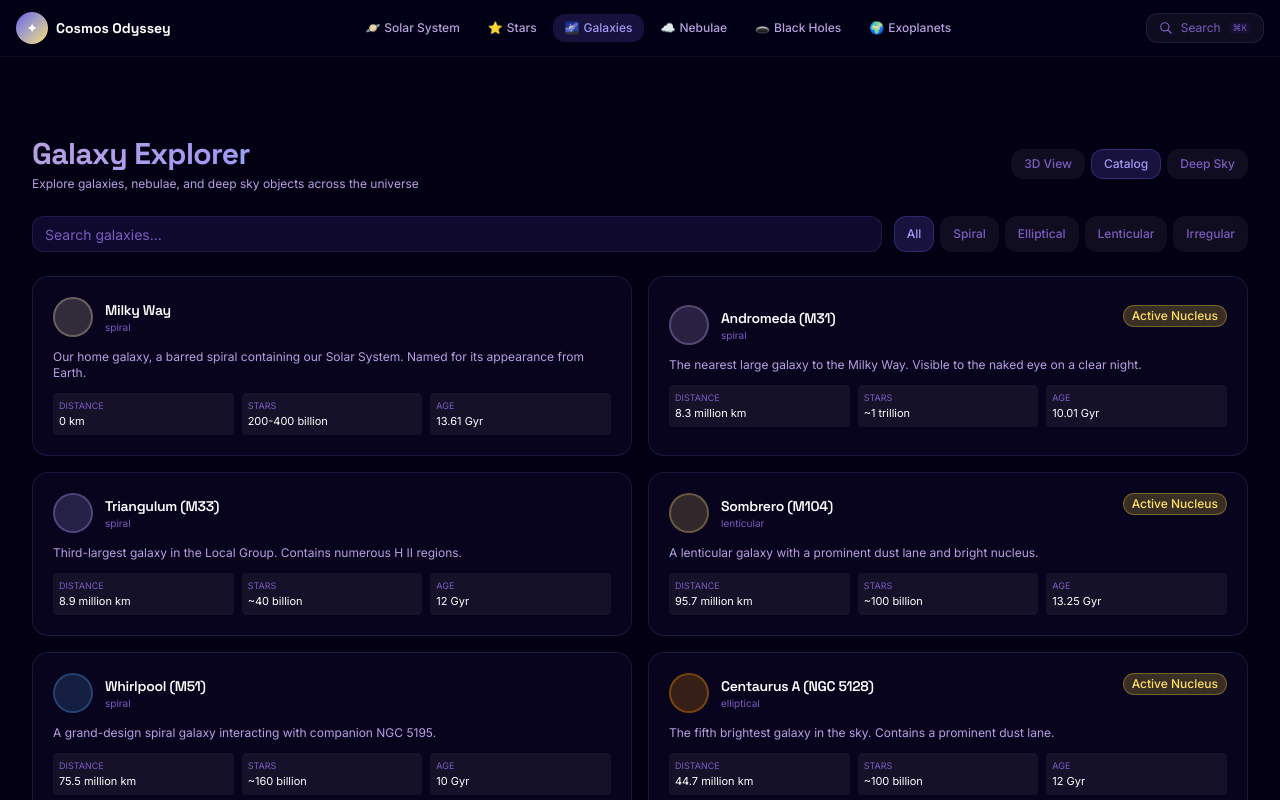
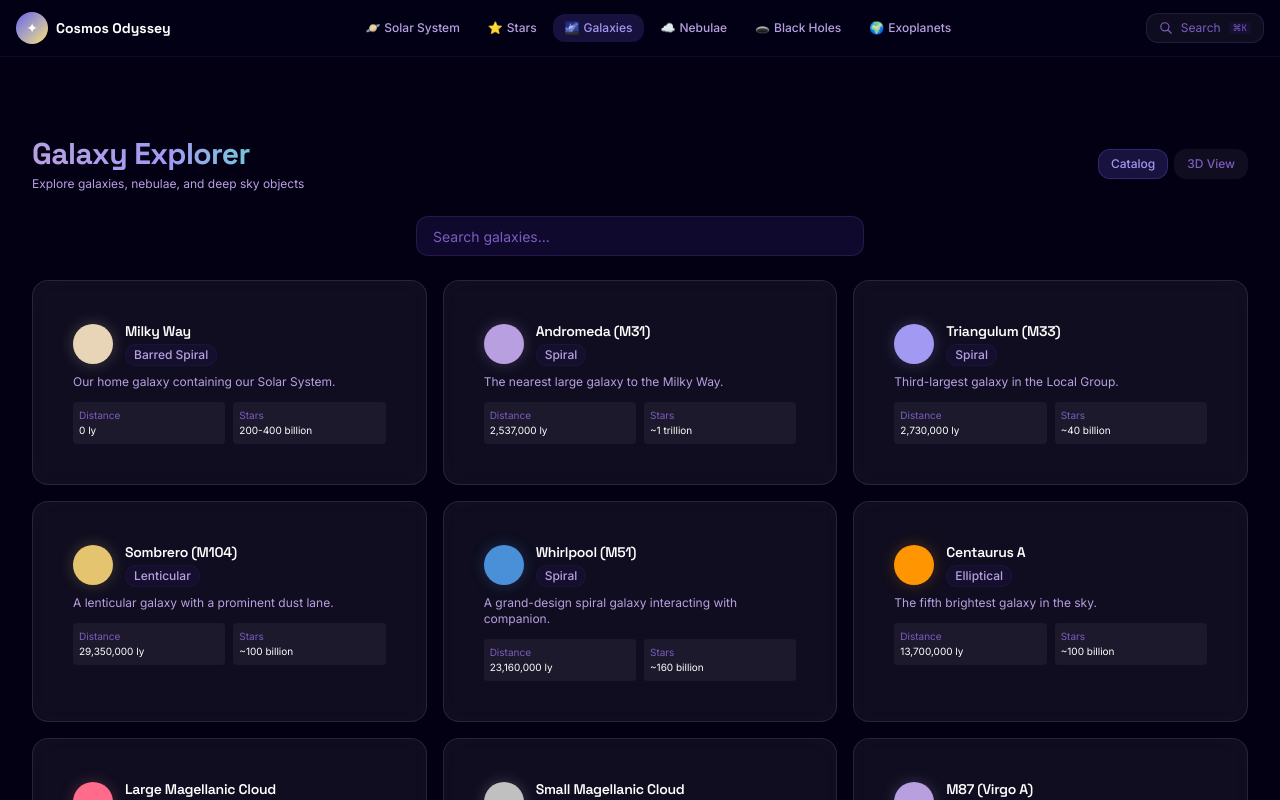
Before and after one commit to mohammadhossein-asadi/cosmos-odyssey-platform, a Next.js app: page /galaxy-explorer in a window 1280 px wide. Shown: the top 800 px of the page. Built offline with nearby package versions, Linux system fonts and the light colour scheme.

Commit message:
feat: enhance galaxy explorer and constellation map
- Rebuild galaxy explorer with 10 galaxies and search
- Add galaxy detail panel with stats
- Add 3D view toggle
- Rebuild constellation map with 12 constellations
- Add season filtering and search
- Add constellation detail panel

```diff
--- a/src/features/constellation-map/ConstellationMapPage.tsx
+++ b/src/features/constellation-map/ConstellationMapPage.tsx
@@ -2,41 +2,44 @@
 
 import { useState, useMemo } from "react";
 import { PageContainer } from "@/components/layout/PageContainer";
-import { ConstellationScene } from "./components/ConstellationScene";
-import { ConstellationCatalog } from "./components/ConstellationCatalog";
-import { ConstellationDetailPanel } from "./components/ConstellationDetailPanel";
-import { ConstellationFilter } from "./components/ConstellationFilter";
-import { SeasonGuide } from "./components/SeasonGuide";
-import { constellations } from "./data/constellations";
-import { Season, Hemisphere } from "./types";
+import { Card, CardContent } from "@/components/ui/Card";
+import { Badge } from "@/components/ui/Badge";
+
+const constellations = [
+  { id: "orion", name: "Orion", abbreviation: "Ori", season: "Winter", hemisphere: "Both", brightestStar: "Rigel", stars: 7, mythology: "The Hunter in Greek mythology, son of Poseidon.", bestMonth: "January" },
+  { id: "ursa-major", name: "Ursa Major", abbreviation: "UMa", season: "Spring", hemisphere: "Northern", brightestStar: "Alioth", stars: 7, mythology: "The Great Bear, associated with the nymph Callisto.", bestMonth: "April" },
+  { id: "cassiopeia", name: "Cassiopeia", abbreviation: "Cas", season: "Autumn", hemisphere: "Northern", brightestStar: "Schedar", stars: 5, mythology: "The vain queen in Greek mythology.", bestMonth: "November" },
+  { id: "leo", name: "Leo", abbreviation: "Leo", season: "Spring", hemisphere: "Both", brightestStar: "Regulus", stars: 9, mythology: "The Nemean Lion slain by Heracles.", bestMonth: "March" },
+  { id: "scorpius", name: "Scorpius", abbreviation: "Sco", season: "Summer", hemisphere: "Both", brightestStar: "Antares", stars: 15, mythology: "The scorpion that killed Orion.", bestMonth: "July" },
+  { id: "cygnus", name: "Cygnus", abbreviation: "Cyg", season: "Summer", hemisphere: "Northern", brightestStar: "Deneb", stars: 9, mythology: "The Swan in Greek mythology.", bestMonth: "September" },
+  { id: "gemini", name: "Gemini", abbreviation: "Gem", season: "Winter", hemisphere: "Both", brightestStar: "Pollux", stars: 8, mythology: "The Twins Castor and Pollux.", bestMonth: "February" },
+  { id: "lyra", name: "Lyra", abbreviation: "Lyr", season: "Summer", hemisphere: "Northern", brightestStar: "Vega", stars: 5, mythology: "The lyre of Orpheus.", bestMonth: "August" },
+  { id: "aquila", name: "Aquila", abbreviation: "Aql", season: "Summer", hemisphere: "Both", brightestStar: "Altair", stars: 6, mythology: "The eagle that carried Zeus's thunderbolts.", bestMonth: "August" },
+  { id: "andromeda", name: "Andromeda", abbreviation: "And", season: "Autumn", hemisphere: "Northern", brightestStar: "Alpheratz", stars: 5, mythology: "The princess chained to a rock.", bestMonth: "October" },
+  { id: "pegasus", name: "Pegasus", abbreviation: "Peg", season: "Autumn", hemisphere: "Northern", brightestStar: "Enif", stars: 4, mythology: "The winged horse of Greek mythology.", bestMonth: "October" },
+  { id: "canis-major", name: "Canis Major", abbreviation: "CMa", season: "Winter", hemisphere: "Both", brightestStar: "Sirius", stars: 8, mythology: "One of Orion's hunting dogs.", bestMonth: "January" },
+];
 
 function ConstellationMapPage() {
-  const [viewMode, setViewMode] = useState<"3d" | "catalog">("catalog");
+  const [search, setSearch] = useState("");
+  const [season, setSeason] = useState<string>("all");
   const [selectedConstellation, setSelectedConstellation] = useState<string | null>(null);
-  const [hoveredStar, setHoveredStar] = useState<string | null>(null);
-  const [season, setSeason] = useState<Season | "all">("all");
-  const [hemisphere, setHemisphere] = useState<Hemisphere | "all">("all");
-  const [search, setSearch] = useState("");
-  const [showLines, setShowLines] = useState(true);
-  const [showLabels, setShowLabels] = useState(true);
-  const [showGrid, setShowGrid] = useState(false);
 
-  const filteredConstellations = useMemo(() => {
+  const seasons = ["all", "Winter", "Spring", "Summer", "Autumn"];
+
+  const filtered = useMemo(() => {
     return constellations.filter((c) => {
+      const matchesSearch = c.name.toLowerCase().includes(search.toLowerCase());
       const matchesSeason = season === "all" || c.season === season;
-      const matchesHemisphere = hemisphere === "all" || c.hemisphere === hemisphere;
-      const matchesSearch = c.name.toLowerCase().includes(search.toLowerCase()) ||
-        c.description.toLowerCase().includes(search.toLowerCase());
-      return matchesSeason && matchesHemisphere && matchesSearch;
+      return matchesSearch && matchesSeason;
     });
-  }, [season, hemisphere, search]);
+  }, [search, season]);
 
-  const selectedConstellationData = constellations.find((c) => c.id === selectedConstellation);
+  const selected = constellations.find((c) => c.id === selectedConstellation);
 
   return (
     <PageContainer>
-      <div className="flex items-center justify-between mb-6">
-        <div>
+      <div className="text-center mb-8">
         <h1 className="text-2xl md:text-3xl font-bold font-[family-name:var(--font-display)] bg-gradient-to-r from-plasma-300 to-star-400 bg-clip-text text-transparent">
           Constellation Map
         </h1>
@@ -44,87 +47,110 @@ function ConstellationMapPage() {
           Explore the patterns of stars that have guided humanity for millennia
         </p>
       </div>
-        <div className="flex gap-1.5">
-          {(["3d", "catalog"] as const).map((mode) => (
+
+      <div className="flex flex-col sm:flex-row gap-3 mb-6">
+        <div className="flex-1">
+          <input
+            type="text"
+            value={search}
+            onChange={(e) => setSearch(e.target.value)}
+            placeholder="Search constellations..."
+            className="w-full h-10 px-4 rounded-lg bg-surface-secondary border border-border-default text-text-primary text-sm placeholder:text-text-muted focus:outline-none focus:ring-2 focus:ring-plasma-500"
+          />
+        </div>
+        <div className="flex gap-1">
+          {seasons.map((s) => (
             <button
-              key={mode}
-              onClick={() => setViewMode(mode)}
-              className={`px-3 py-1.5 rounded-lg text-xs font-medium transition-colors capitalize ${
-                viewMode === mode
+              key={s}
+              onClick={() => setSeason(s)}
+              className={cn(
+                "px-3 py-2 rounded-lg text-xs font-medium transition-all capitalize",
+                season === s
                   ? "bg-plasma-500/20 text-plasma-300 border border-plasma-500/30"
                   : "bg-surface-glass text-text-muted hover:text-text-secondary border border-transparent"
-              }`}
+              )}
             >
-              {mode === "3d" ? "3D Star Map" : "Catalog"}
+              {s}
             </button>
           ))}
         </div>
       </div>
 
-      <SeasonGuide />
-
-      <div className="mt-6 grid grid-cols-1 lg:grid-cols-4 gap-6">
-        <div className="lg:col-span-1 space-y-4">
-          <ConstellationFilter
-            season={season}
-            onSeasonChange={setSeason}
-            hemisphere={hemisphere}
-            onHemisphereChange={setHemisphere}
-            search={search}
-            onSearchChange={setSearch}
-            showLines={showLines}
-            onShowLinesChange={setShowLines}
-            showLabels={showLabels}
-            onShowLabelsChange={setShowLabels}
-            showGrid={showGrid}
-            onShowGridChange={setShowGrid}
-          />
-
-          {viewMode === "catalog" && (
-            <ConstellationCatalog
-              constellations={filteredConstellations}
-              onSelect={setSelectedConstellation}
-              selectedConstellation={selectedConstellation}
-            />
-          )}
+      <div className="grid grid-cols-1 md:grid-cols-2 lg:grid-cols-3 gap-4">
+        {filtered.map((constellation) => (
+          <Card
+            key={constellation.id}
+            variant="glass"
+            className={`cursor-pointer transition-all hover:border-plasma-500/30 ${
+              selectedConstellation === constellation.id ? "border-plasma-500/50" : ""
+            }`}
+            onClick={() => setSelectedConstellation(constellation.id === selectedConstellation ? null : constellation.id)}
+          >
+            <CardContent className="p-4">
+              <div className="flex items-center justify-between mb-2">
+                <div>
+                  <h3 className="text-sm font-semibold text-text-primary font-[family-name:var(--font-display)]">
+                    {constellation.name}
+                  </h3>
+                  <p className="text-[10px] text-text-muted">{constellation.abbreviation}</p>
+                </div>
+                <div className="flex gap-1">
+                  <Badge variant="cosmic" size="sm">{constellation.season}</Badge>
+                  <Badge variant="default" size="sm">{constellation.hemisphere}</Badge>
+                </div>
+              </div>
+              <p className="text-xs text-text-secondary mb-2 line-clamp-2">{constellation.mythology}</p>
+              <div className="flex items-center gap-3 text-[10px] text-text-muted">
+                <span>⭐ {constellation.stars} stars</span>
+                <span>•</span>
+                <span>Best: {constellation.bestMonth}</span>
+              </div>
+            </CardContent>
+          </Card>
+        ))}
       </div>
 
-        <div className="lg:col-span-3">
-          <div className="relative">
-            <div className="h-[400px] md:h-[500px] rounded-xl overflow-hidden border border-border-default bg-cosmic-900">
-              <ConstellationScene
-                selectedConstellation={selectedConstellation}
-                onConstellationSelect={setSelectedConstellation}
-                showLines={showLines}
-                showLabels={showLabels}
-                showGrid={showGrid}
-                highlightedStar={hoveredStar}
-              />
+      {selected && (
+        <div className="mt-6">
+          <Card variant="glass">
+            <CardContent className="p-6">
+              <div className="flex items-center gap-4 mb-4">
+                <div className="w-16 h-16 rounded-full bg-plasma-500/20 flex items-center justify-center">
+                  <span className="text-2xl">✨</span>
                 </div>
-
-            {selectedConstellationData && (
-              <div className="absolute top-4 right-4">
-                <ConstellationDetailPanel
-                  constellation={selectedConstellationData}
-                  onClose={() => setSelectedConstellation(null)}
-                  onStarHover={setHoveredStar}
-                />
-              </div>
-            )}
-
-            <div className="absolute bottom-4 left-4">
-              <button
-                onClick={() => setSelectedConstellation(null)}
-                className="px-3 py-1.5 rounded-lg bg-surface-glass/80 backdrop-blur-md border border-border-default text-xs text-text-muted hover:text-text-primary transition-colors"
-              >
-                {selectedConstellation ? "View All" : `${filteredConstellations.length} constellations visible`}
-              </button>
+                <div>
+                  <h2 className="text-xl font-bold text-text-primary font-[family-name:var(--font-display)]">{selected.name}</h2>
+                  <div className="flex gap-1 mt-1">
+                    <Badge variant="cosmic">{selected.season}</Badge>
+                    <Badge variant="primary">{selected.hemisphere}</Badge>
                   </div>
                 </div>
               </div>
+              <p className="text-sm text-text-secondary mb-4">{selected.mythology}</p>
+              <div className="grid grid-cols-3 gap-3">
+                <div className="bg-surface-glass rounded-lg p-3">
+                  <div className="text-xs text-text-muted">Brightest Star</div>
+                  <div className="text-sm font-semibold text-text-primary">{selected.brightestStar}</div>
                 </div>
+                <div className="bg-surface-glass rounded-lg p-3">
+                  <div className="text-xs text-text-muted">Stars</div>
+                  <div className="text-sm font-semibold text-text-primary">{selected.stars}</div>
+                </div>
+                <div className="bg-surface-glass rounded-lg p-3">
+                  <div className="text-xs text-text-muted">Best Viewing</div>
+                  <div className="text-sm font-semibold text-text-primary">{selected.bestMonth}</div>
+                </div>
+              </div>
+            </CardContent>
+          </Card>
+        </div>
+      )}
     </PageContainer>
   );
 }
 
+function cn(...classes: (string | boolean | undefined)[]) {
+  return classes.filter(Boolean).join(" ");
+}
+
 export { ConstellationMapPage };
--- a/src/features/galaxy-explorer/GalaxyExplorerPage.tsx
+++ b/src/features/galaxy-explorer/GalaxyExplorerPage.tsx
@@ -3,28 +3,35 @@
 import { useState, useMemo } from "react";
 import { PageContainer } from "@/components/layout/PageContainer";
 import { GalaxyScene } from "./components/GalaxyScene";
-import { GalaxyCatalog } from "./components/GalaxyCatalog";
-import { GalaxyDetailPanel } from "./components/GalaxyDetailPanel";
-import { GalaxyFilter } from "./components/GalaxyFilter";
-import { GalaxyComparison } from "./components/GalaxyComparison";
-import { DeepSkyObjectsPanel } from "./components/DeepSkyObjectsPanel";
-import { galaxies } from "./data/galaxies";
-import { GalaxyType } from "./types";
+import { Card, CardContent } from "@/components/ui/Card";
+import { Badge } from "@/components/ui/Badge";
+
+const galaxies = [
+  { id: "milky-way", name: "Milky Way", type: "Barred Spiral", distance: 0, stars: "200-400 billion", description: "Our home galaxy containing our Solar System.", color: "#e8d5b7", size: 100000 },
+  { id: "andromeda", name: "Andromeda (M31)", type: "Spiral", distance: 2537000, stars: "~1 trillion", description: "The nearest large galaxy to the Milky Way.", color: "#b8a0e0", size: 220000 },
+  { id: "triangulum", name: "Triangulum (M33)", type: "Spiral", distance: 2730000, stars: "~40 billion", description: "Third-largest galaxy in the Local Group.", color: "#a299f3", size: 60000 },
+  { id: "sombrero", name: "Sombrero (M104)", type: "Lenticular", distance: 29350000, stars: "~100 billion", description: "A lenticular galaxy with a prominent dust lane.", color: "#e4c46e", size: 50000 },
+  { id: "whirlpool", name: "Whirlpool (M51)", type: "Spiral", distance: 23160000, stars: "~160 billion", description: "A grand-design spiral galaxy interacting with companion.", color: "#4a90d9", size: 76000 },
+  { id: "centaurus-a", name: "Centaurus A", type: "Elliptical", distance: 13700000, stars: "~100 billion", description: "The fifth brightest galaxy in the sky.", color: "#ff9500", size: 60000 },
+  { id: "lmc", name: "Large Magellanic Cloud", type: "Irregular", distance: 160000, stars: "~30 billion", description: "A satellite galaxy of the Milky Way.", color: "#ff6b8a", size: 14000 },
+  { id: "smc", name: "Small Magellanic Cloud", type: "Irregular", distance: 200000, stars: "~3 billion", description: "A small irregular galaxy and satellite of the Milky Way.", color: "#c0c0c0", size: 7000 },
+  { id: "m87", name: "M87 (Virgo A)", type: "Elliptical", distance: 53500000, stars: "~1 trillion", description: "A giant elliptical galaxy with supermassive black hole.", color: "#b8a0e0", size: 120000 },
+  { id: "ngc-1300", name: "NGC 1300", type: "Barred Spiral", distance: 61000000, stars: "~100 billion", description: "A prominent barred spiral galaxy.", color: "#a299f3", size: 110000 },
+];
 
 function GalaxyExplorerPage() {
   const [selectedGalaxy, setSelectedGalaxy] = useState<string | null>(null);
-  const [viewMode, setViewMode] = useState<"3d" | "catalog" | "deep-sky">("catalog");
-  const [typeFilter, setTypeFilter] = useState<GalaxyType | "all">("all");
   const [search, setSearch] = useState("");
+  const [viewMode, setViewMode] = useState<"3d" | "catalog">("catalog");
 
-  const filteredGalaxies = useMemo(() => {
-    return galaxies.filter((g) => {
-      const matchesType = typeFilter === "all" || g.type === typeFilter;
-      const matchesSearch = g.name.toLowerCase().includes(search.toLowerCase()) ||
-        g.description.toLowerCase().includes(search.toLowerCase());
-      return matchesType && matchesSearch;
-    });
-  }, [typeFilter, search]);
+  const filtered = useMemo(() => {
+    return galaxies.filter((g) =>
+      g.name.toLowerCase().includes(search.toLowerCase()) ||
+      g.type.toLowerCase().includes(search.toLowerCase())
+    );
+  }, [search]);
+
+  const selected = galaxies.find((g) => g.id === selectedGalaxy);
 
   return (
     <PageContainer>
@@ -34,11 +41,11 @@ function GalaxyExplorerPage() {
             Galaxy Explorer
           </h1>
           <p className="text-text-secondary text-xs mt-1">
-            Explore galaxies, nebulae, and deep sky objects across the universe
+            Explore galaxies, nebulae, and deep sky objects
           </p>
         </div>
         <div className="flex gap-1.5">
-          {(["3d", "catalog", "deep-sky"] as const).map((mode) => (
+          {(["catalog", "3d"] as const).map((mode) => (
             <button
               key={mode}
               onClick={() => setViewMode(mode)}
@@ -48,56 +55,102 @@ function GalaxyExplorerPage() {
                   : "bg-surface-glass text-text-muted hover:text-text-secondary border border-transparent"
               }`}
             >
-              {mode === "3d" ? "3D View" : mode === "catalog" ? "Catalog" : "Deep Sky"}
+              {mode === "3d" ? "3D View" : "Catalog"}
             </button>
           ))}
         </div>
       </div>
 
-      {viewMode === "3d" && (
-        <div className="relative">
+      {viewMode === "3d" ? (
         <div className="h-[500px] md:h-[600px] rounded-xl overflow-hidden border border-border-default bg-cosmic-900">
           <GalaxyScene selectedGalaxy={selectedGalaxy} onGalaxySelect={setSelectedGalaxy} />
         </div>
-          {selectedGalaxy && (
-            <div className="absolute top-4 right-4">
-              <GalaxyDetailPanel galaxyId={selectedGalaxy} onClose={() => setSelectedGalaxy(null)} />
+      ) : (
+        <>
+          <div className="max-w-md mx-auto mb-6">
+            <input
+              type="text"
+              value={search}
+              onChange={(e) => setSearch(e.target.value)}
+              placeholder="Search galaxies..."
+              className="w-full h-10 px-4 rounded-lg bg-surface-secondary border border-border-default text-text-primary text-sm placeholder:text-text-muted focus:outline-none focus:ring-2 focus:ring-plasma-500"
+            />
           </div>
-          )}
-          <div className="mt-4 flex justify-center">
-            <button
-              onClick={() => setSelectedGalaxy(null)}
-              className="px-4 py-2 rounded-lg bg-surface-glass border border-border-default text-xs text-text-muted hover:text-text-primary transition-colors"
+
+          <div className="grid grid-cols-1 md:grid-cols-2 lg:grid-cols-3 gap-4">
+            {filtered.map((galaxy) => (
+              <Card
+                key={galaxy.id}
+                variant="glass"
+                className={`cursor-pointer transition-all hover:border-plasma-500/30 ${
+                  selectedGalaxy === galaxy.id ? "border-plasma-500/50" : ""
+                }`}
+                onClick={() => setSelectedGalaxy(galaxy.id === selectedGalaxy ? null : galaxy.id)}
               >
-              {selectedGalaxy ? "View All Galaxies" : "Select a galaxy to explore"}
-            </button>
+                <CardContent className="p-4">
+                  <div className="flex items-start justify-between mb-2">
+                    <div className="flex items-center gap-3">
+                      <div
+                        className="w-10 h-10 rounded-full"
+                        style={{ backgroundColor: galaxy.color, boxShadow: `0 0 15px ${galaxy.color}40` }}
+                      />
+                      <div>
+                        <h3 className="text-sm font-semibold text-text-primary font-[family-name:var(--font-display)]">
+                          {galaxy.name}
+                        </h3>
+                        <Badge variant="cosmic" size="sm">{galaxy.type}</Badge>
                       </div>
                     </div>
+                  </div>
+                  <p className="text-xs text-text-secondary mb-3 line-clamp-2">{galaxy.description}</p>
+                  <div className="grid grid-cols-2 gap-2 text-[10px]">
+                    <div className="bg-surface-glass rounded p-1.5">
+                      <div className="text-text-muted">Distance</div>
+                      <div className="text-text-primary">{galaxy.distance.toLocaleString()} ly</div>
+                    </div>
+                    <div className="bg-surface-glass rounded p-1.5">
+                      <div className="text-text-muted">Stars</div>
+                      <div className="text-text-primary">{galaxy.stars}</div>
+                    </div>
+                  </div>
+                </CardContent>
+              </Card>
+            ))}
+          </div>
+        </>
       )}
 
-      {viewMode === "catalog" && (
-        <div className="space-y-6">
-          <GalaxyFilter
-            typeFilter={typeFilter}
-            onTypeFilterChange={setTypeFilter}
-            search={search}
-            onSearchChange={setSearch}
+      {selected && (
+        <div className="mt-6">
+          <Card variant="glass">
+            <CardContent className="p-6">
+              <div className="flex items-center gap-4 mb-4">
+                <div
+                  className="w-16 h-16 rounded-full"
+                  style={{ backgroundColor: selected.color, boxShadow: `0 0 30px ${selected.color}50` }}
                 />
-          <GalaxyCatalog
-            galaxies={filteredGalaxies}
-            onSelect={setSelectedGalaxy}
-            selectedGalaxy={selectedGalaxy}
-          />
-          {selectedGalaxy && (
-            <GalaxyDetailPanel galaxyId={selectedGalaxy} onClose={() => setSelectedGalaxy(null)} />
-          )}
-          <GalaxyComparison />
+                <div>
+                  <h2 className="text-xl font-bold text-text-primary font-[family-name:var(--font-display)]">{selected.name}</h2>
+                  <Badge variant="cosmic">{selected.type}</Badge>
                 </div>
-      )}
-
-      {viewMode === "deep-sky" && (
-        <div className="space-y-6">
-          <DeepSkyObjectsPanel />
+              </div>
+              <p className="text-sm text-text-secondary mb-4">{selected.description}</p>
+              <div className="grid grid-cols-3 gap-3">
+                <div className="bg-surface-glass rounded-lg p-3">
+                  <div className="text-xs text-text-muted">Distance</div>
+                  <div className="text-sm font-semibold text-text-primary">{selected.distance.toLocaleString()} ly</div>
+                </div>
+                <div className="bg-surface-glass rounded-lg p-3">
+                  <div className="text-xs text-text-muted">Stars</div>
+                  <div className="text-sm font-semibold text-text-primary">{selected.stars}</div>
+                </div>
+                <div className="bg-surface-glass rounded-lg p-3">
+                  <div className="text-xs text-text-muted">Diameter</div>
+                  <div className="text-sm font-semibold text-text-primary">{selected.size.toLocaleString()} ly</div>
+                </div>
+              </div>
+            </CardContent>
+          </Card>
         </div>
       )}
     </PageContainer>
```
Lines whose indentation alone changed are shown as unchanged.
